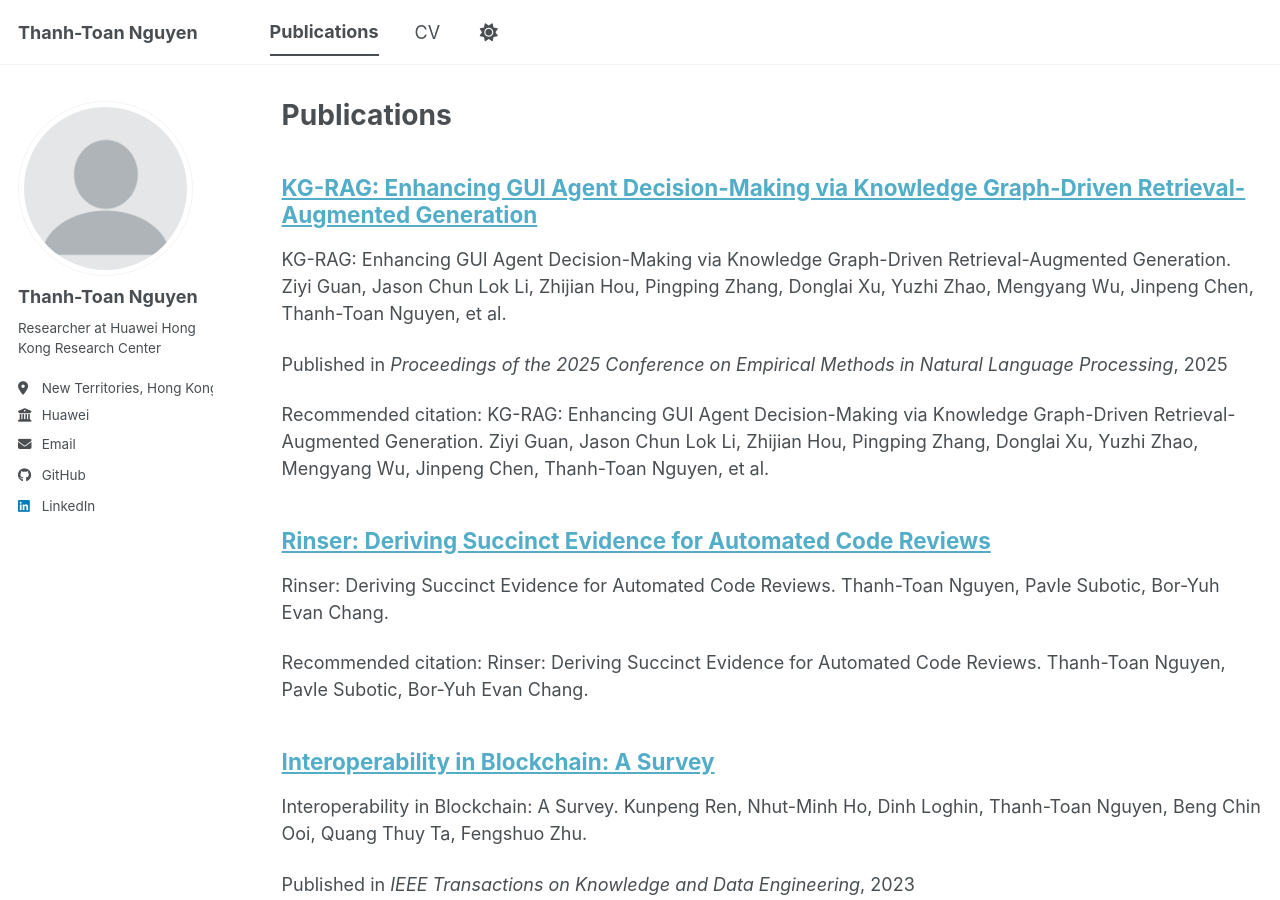
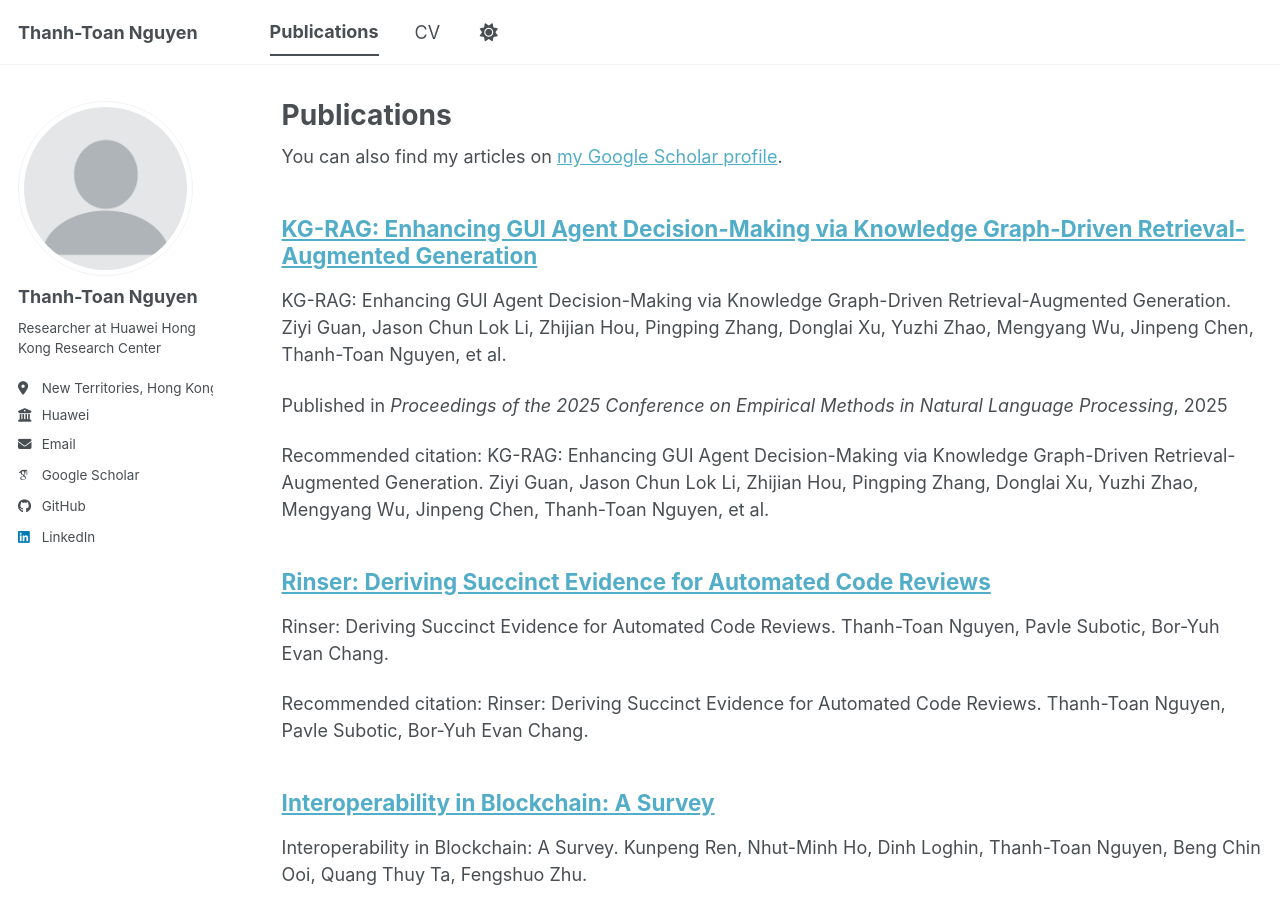
Before and after one commit to thanhtoantnt/thanhtoantnt.github.io, a Jekyll site: the page built from _pages/publications.html, in a window 1280 px wide and 900 px high. Built offline with Jekyll 4.4.1, drawn with Linux system fonts in a browser that asks for light colours; some web fonts are replaced; a script bundle is joined from its source files by our own code; library files that are not in the unit come from our copies; some of the changed lines change nothing that is shown.

Commit message:
Add Google Scholar link

```diff
--- a/_config.yml
+++ b/_config.yml
@@ -35,7 +35,7 @@ author:
   # Academic websites
   academia         : # URL
   arxiv            : # URL - Update with the correct link to your profile
-  googlescholar    : # URL
+  googlescholar    : "https://scholar.google.com/citations?user=oRdxLH4AAAAJ&hl=en"
   inspire-hep      : # URL
   impactstory      : # URL
   orcid            : # URL
```
